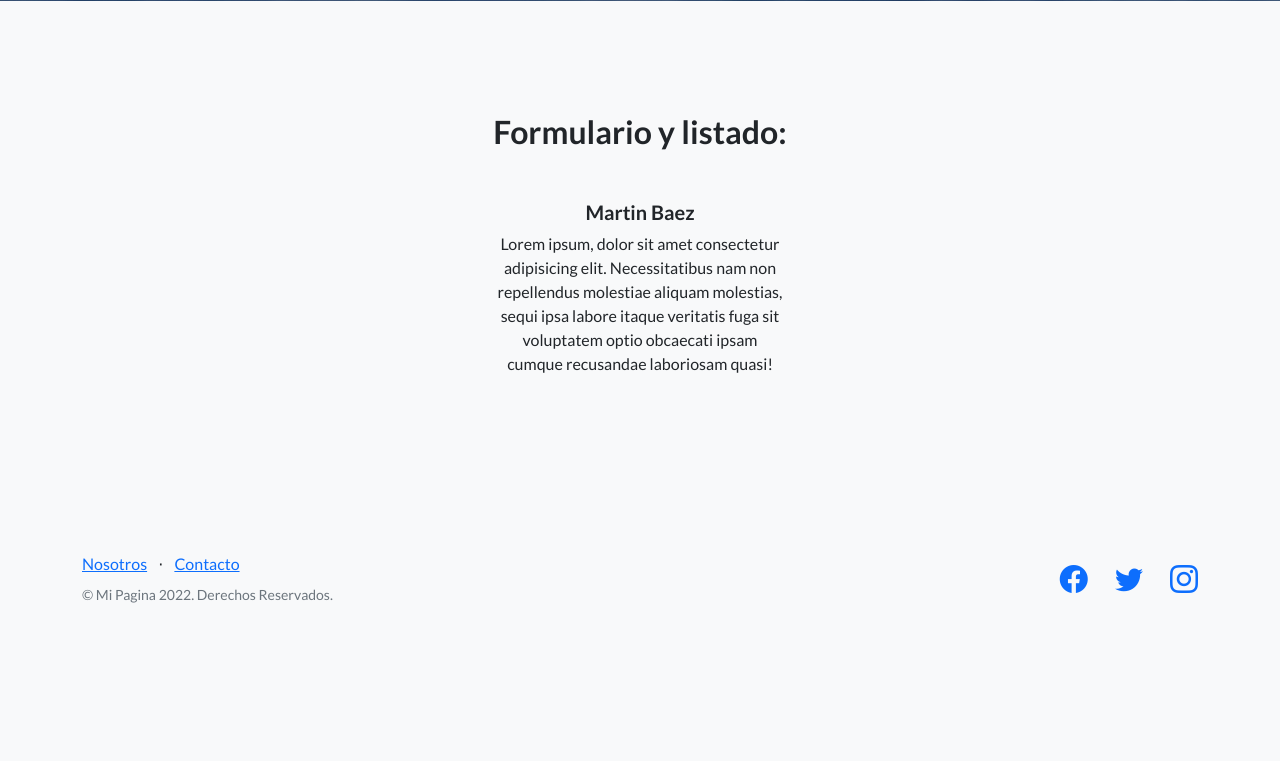
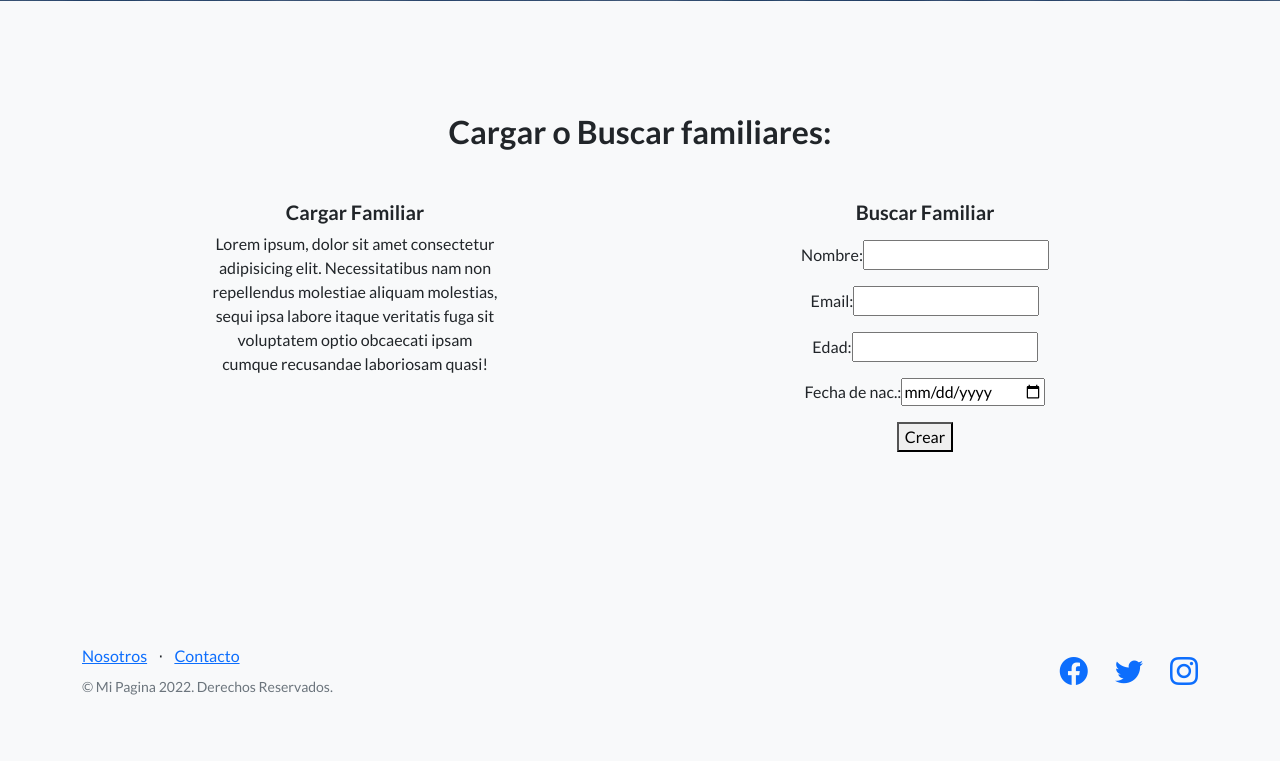
Before and after one commit to martun332/Entrega_Intermedia_Baez, a Django app: template templates/index.html in a window 1280 px wide. Shown: the part 612-1373 px from the top of the page. Before the commit the page ends 1215 px from the top, so only its background shows below. Run offline with Django 4.2, Linux system fonts and the light colour scheme; the template is opened without the code that fills it, so the values that code supplies are empty; some libraries are stand-ins or nearby versions.

Commit message:
falla en app_proyecto.nombre

```diff
--- a/app_proyecto/admin.py
+++ b/app_proyecto/admin.py
@@ -1,6 +1,6 @@
 from django.contrib import admin
-from .models import nombredelmodelo
+from .models import familiares
 
 # Register your models here.
 
-admin.site.register(nombredelmodelo)
+admin.site.register(familiares)
--- a/templates/index.html
+++ b/templates/index.html
@@ -26,15 +26,31 @@ Entrega intermedia del proyecto final
 <!-- formulario y listado-->
 <section class="testimonials text-center bg-light">
     <div class="container">
-                        <h2 class="mb-5">Formulario y listado:</h2>
+        <h2 class="mb-5">Cargar o Buscar familiares:</h2>
             <div class="row">
-                            <div class="col-lg-12">
+                <div class="col-lg-6">
                     <div class="testimonial-item mx-auto mb-5 mb-lg-0">
-                                    <h5>Martin Baez</h5>
+                        <h5>Cargar Familiar</h5>
                         <p class="font-weight-light mb-0">Lorem ipsum, dolor sit amet consectetur adipisicing elit. Necessitatibus nam non repellendus molestiae aliquam molestias, sequi ipsa labore itaque veritatis fuga sit voluptatem optio obcaecati ipsam cumque recusandae laboriosam quasi!</p>
+                    </div>
+                </div>
+                    <div class="col-lg-6">
+                        <div class="testimonial-item mx-auto mb-5 mb-lg-0">
+                            <h5>Buscar Familiar</h5>
+                            <p>
+                                <form action="" method="get">
+                                    <p>Nombre:<input type="text" name="nombre" ></p>
+                                    <p>Email:<input type="email" name="email"></p>
+                                    <p>Edad:<input type="number" name="edad"></p>
+                                    <p>Fecha de nac.:<input type="date" name="fecha_nac"></p>
+                                    <button type="submit" value="crear">Crear</button>
+                                </form>
+                            </p>
                         </div>
                     </div>
             </div>
     </div>
 </section>
+
+
 {% endblock base_main %}
```
Also changed, not shown: app_proyecto/models.py (+4 -3 lines), app_proyecto/views.py (+13 -2 lines), app_proyecto/migrations/0001_initial.py (added). Lines whose indentation alone changed are shown as unchanged.
